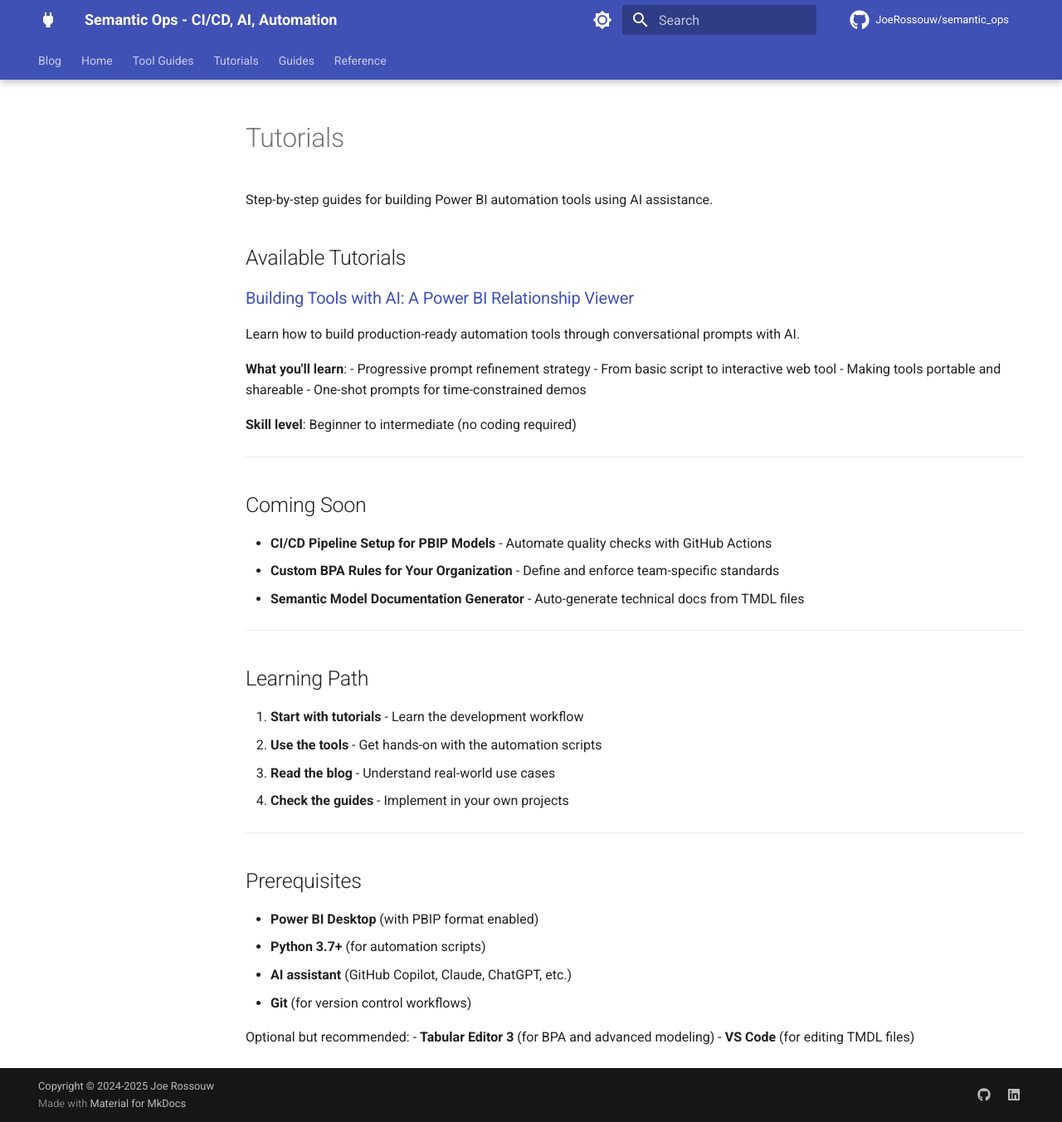
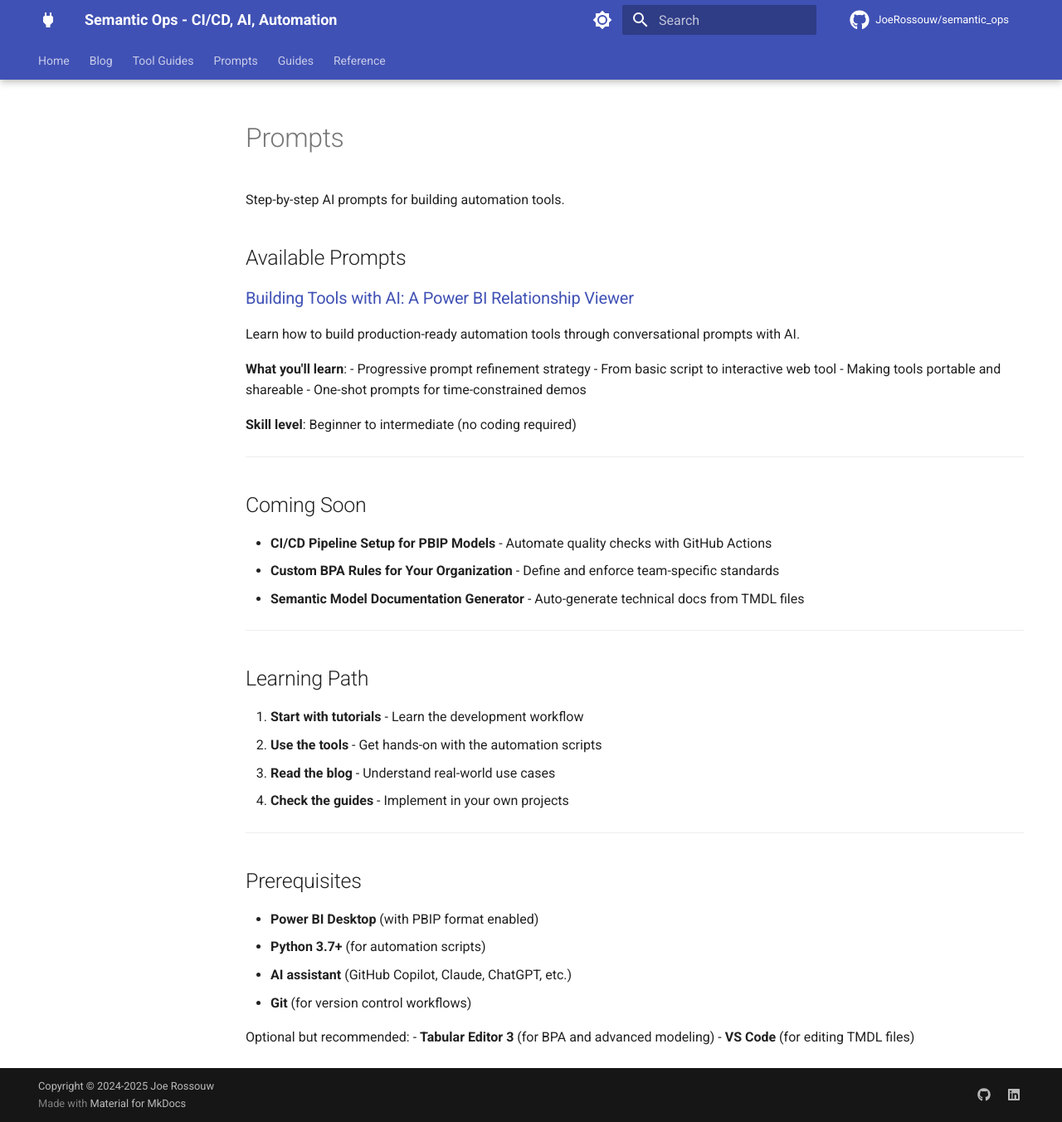
Before and after one commit to JoeRossouw/semantic_ops, an MkDocs documentation site: the page built from docs/tutorials/index.md, in a window 1280 px wide and 1352 px high. Shown: the whole window at 83% size. Built offline with MkDocs 1.6.1 and Material for MkDocs 9.7.7, drawn with Linux system fonts in a browser that asks for light colours; comment, search, counter and statistics services are not loaded.

Commit message:
Refactor documentation to replace "Tutorials" with "Prompts" for clarity and consistency

```diff
--- a/docs/tutorials/index.md
+++ b/docs/tutorials/index.md
@@ -1,8 +1,8 @@
-# Tutorials
+# Prompts
 
-Step-by-step guides for building Power BI automation tools using AI assistance.
+Step-by-step AI prompts for building automation tools.
 
-## Available Tutorials
+## Available Prompts
 
 ### [Building Tools with AI: A Power BI Relationship Viewer](building-tools-with-ai.md)
 Learn how to build production-ready automation tools through conversational prompts with AI.
--- a/mkdocs.yml
+++ b/mkdocs.yml
@@ -160,15 +160,15 @@ extra:
 
 # Navigation Structure
 nav:
+  - Home: index.md
   - Blog: blog/index.md
-  - Home: index.md
 
   - Tool Guides:
     - BPA Results Viewer: tool-guides/bpa-viewer-guide.md
     - Relationship Visualizer: tool-guides/relationship-viewer-guide.md
     - PBIR Folder Renamer: tool-guides/pbir-folder-renamer-guide.md
 
-  - Tutorials:
+  - Prompts:
     - Building Tools with AI: tutorials/building-tools-with-ai.md
 
   - Guides:
```
Also changed, not shown: docs/blog/posts/agentic-ai-pbip.md (+3 -3 lines), docs/index.md (+2 -2 lines).
